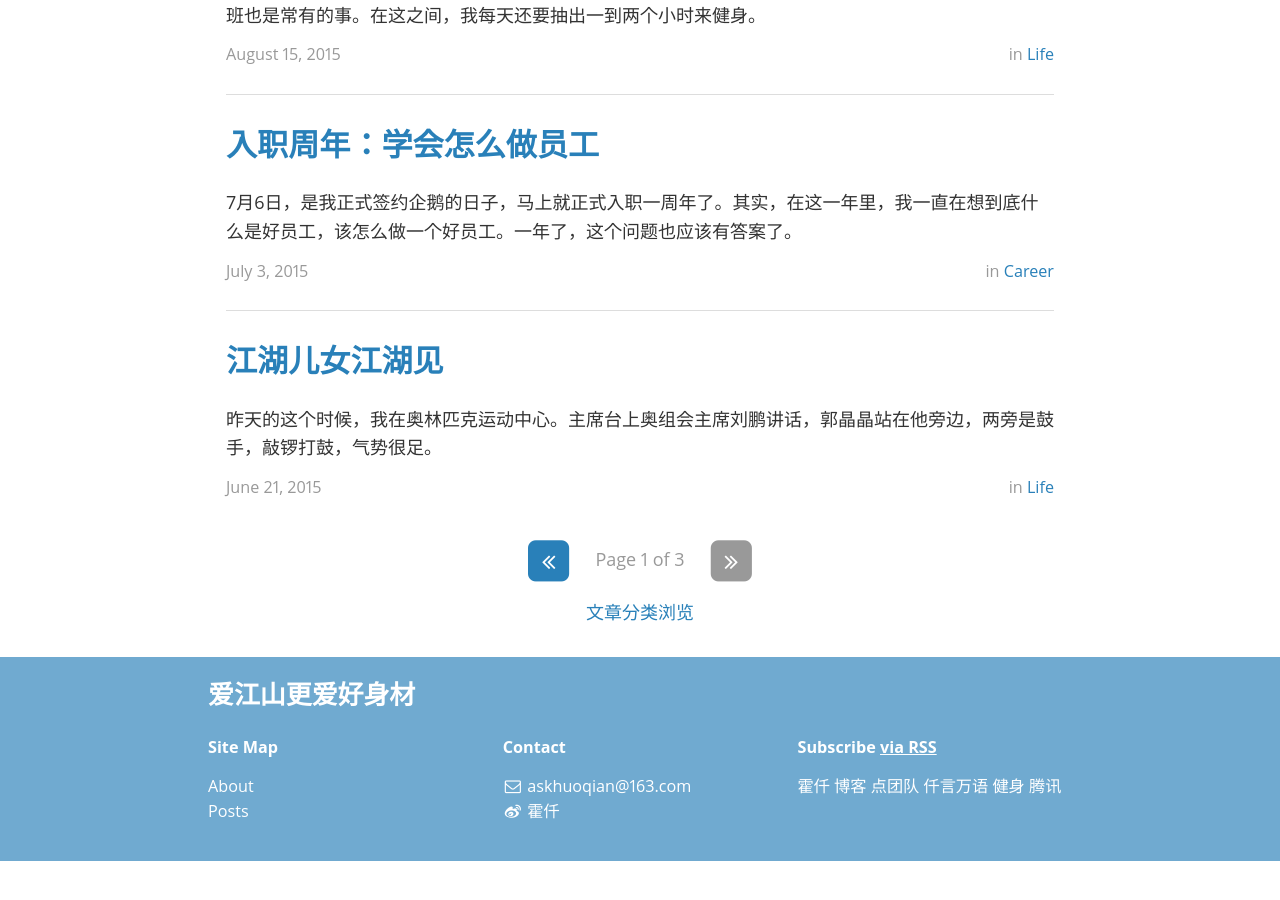
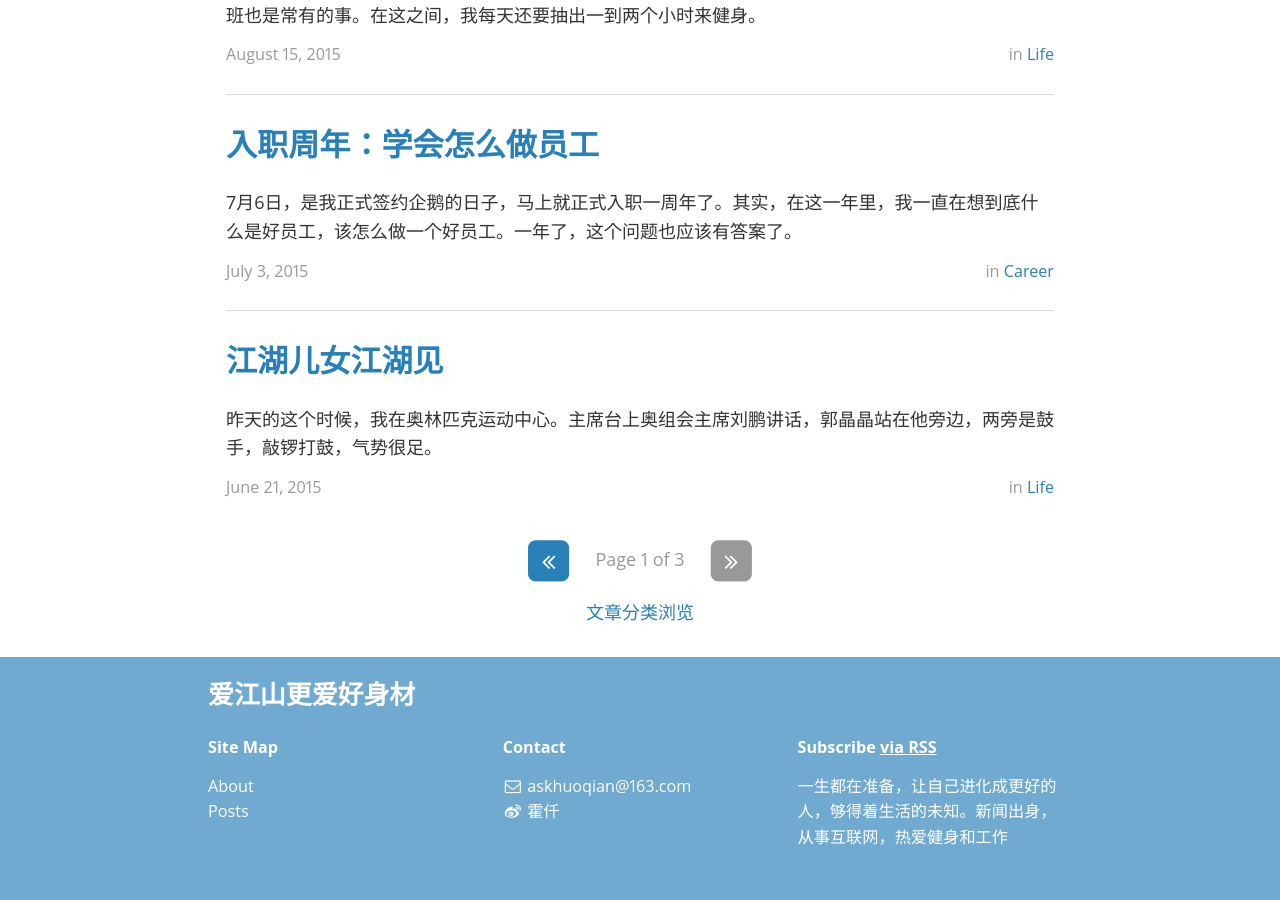
Before and after one commit to askluyao/askhuoqian, a Jekyll site: the page built from index.html, in a window 1280 px wide and 900 px high, scrolled down 1093 px. Built offline with Jekyll 4.4.1, drawn with Linux system fonts in a browser that asks for light colours; nearby versions of some CDN libraries; some web fonts are replaced; the list of posts is cut into pages by our own code; comment, search, counter and statistics services are not loaded; a style sheet for code colours, icons or effects is not loaded; before the commit the page ends 1954 px from its top, so only the background shows below that.

Commit message:
update description

```diff
--- a/_config.yml
+++ b/_config.yml
@@ -8,7 +8,7 @@ title: 爱江山更爱好身材
 subtitle:
 email: askhuoqian@163.com
 name: Rebecca
-description: 霍仟 博客 点团队 仟言万语 健身 腾讯
+description: 一生都在准备，让自己进化成更好的人，够得着生活的未知。新闻出身，从事互联网，热爱健身和工作
 baseurl: "/" # the subpath of your site, e.g. /blog/
 url: "http://askhuoqian.com" # the base hostname & protocol for your site
 cover: "assets/header_image.jpg"
```
